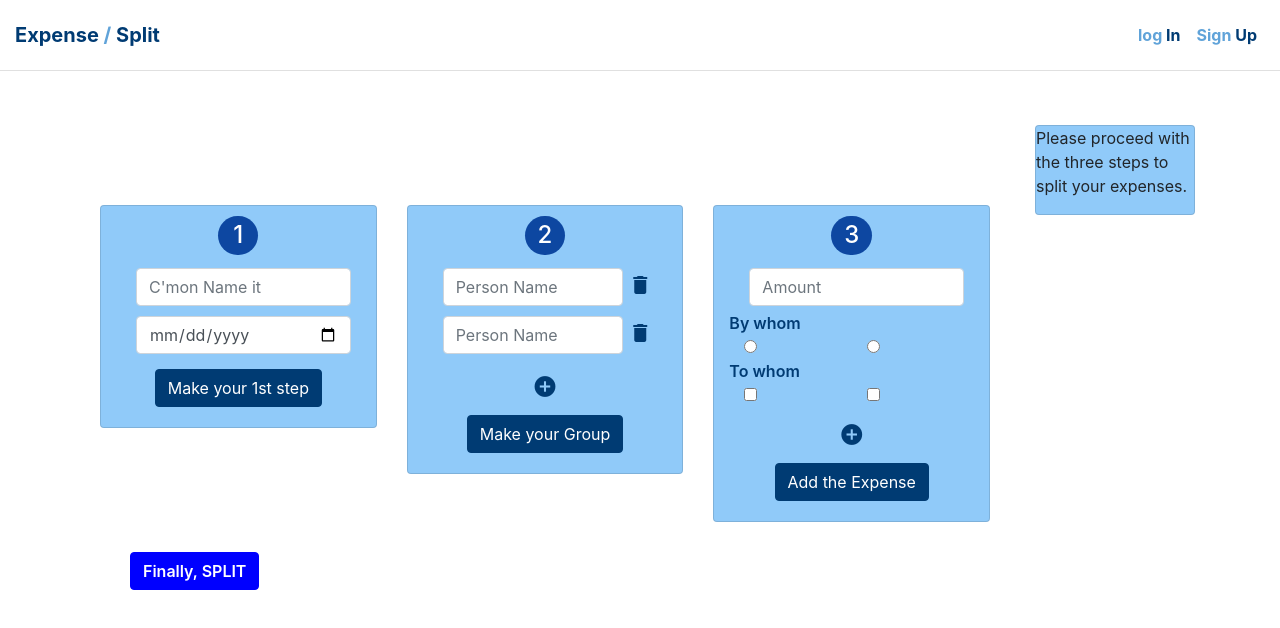
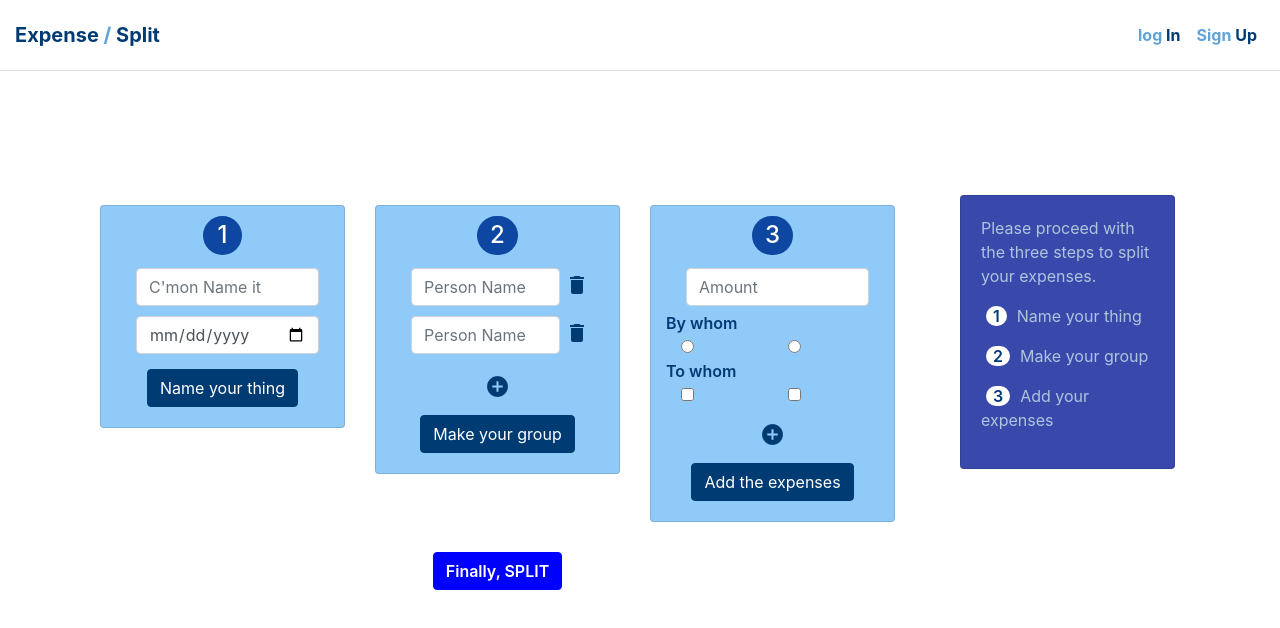
Before and after one commit to Madhubalajb/Expense-Split, a React (Create React App) app: page / in a window 1280 px wide. Shown: the top 628 px of the page. Built offline with nearby package versions, Linux system fonts and the light colour scheme.

Commit message:
Add Info Card

```diff
--- a/src/components/DisplayExpense.js
+++ b/src/components/DisplayExpense.js
@@ -6,41 +6,67 @@ const DisplayExpense = () => {
     const [expenses, setExpenses] = useState([])
 
     useEffect(() => {
-        expenseService.getData().then(expenses => setExpenses(expenses))
+        const loggedUser = window.localStorage.getItem('logged-Expense-Split-User')
+        if(loggedUser) {
+            expenseService.getData()
+            .then(expenses => setExpenses(expenses.filter(expense => expense.user.id === JSON.parse(loggedUser).id)))
+        }
     }, [])
 
-    const showExpense = () => expenses.map(expense => {
-        let date = new Date(expense.date)
-        let to_whom = expense.members.filter(member => member.isChecked === true)
-        let count = to_whom.length
-        let share = expense.amount / count
-
-        if(count > 0) {
+    const showExpense = () => expenses.map((expense, index) => {
             return(
                 <Col>
-                    <Card key={expense.id}>
-                        <h5>Expense Name - {expense.expense_name}</h5>
-                        <p>Amount - {expense.amount}</p>
-                        <p>Date - {date.getDate()}/{date.getMonth()}/{date.getFullYear()}</p>
-                        <p>By - {expense.by_whom}</p>
-                        <p>Members {to_whom.map(member => `${member.name} ${share} `) }</p>
+                    <Card className="infoCard" key={index}>
+                        <div>
+                            <center><h4>{expense.expense_name}</h4></center>
+                            <div className="flexDisplay blocks">
+                                <i className="material-icons calendar">event</i><span>{new Date(expense.date).toDateString()}</span>
+                            </div>
+                        </div>
+                        <hr/>
+                        <div className="blocks">
+                            <h6>Your Group</h6>
+                            {
+                                expense.members.map((member, index) => {
+                                    return (
+                                        <div key={index} className="flexDisplay">
+                                            <i className="material-icons person">person</i><span>{member.name}</span>
+                                        </div>
+                                    )
+                                })
+                            }
+                        </div>
+                        <hr/>
+                        <div className="blocks">
+                            <h6>Expenses</h6>
+                            {
+                                expense.expenses.map((expense, index) => {
+                                    let to = expense.to_whom.filter(to => to.isChecked === true)
+                                    return (
+                                        <div key={index}>
+                                            <div className="flexDisplay">
+                                                <i className="material-icons white">navigate_next</i>
+                                                <span className="white">Amount</span>
+                                                <span>{expense.amount}</span>
+                                            </div>
+                                            <div>
+                                                <span className="white">By</span>
+                                                <span>{expense.by_whom}</span>
+                                            </div>
+                                            <div>
+                                                <span className="white">To</span>
+                                                {
+                                                    to.map((to, index) => <span key={index}>{to.name}</span>)
+                                                }
+                                            </div>
+                                        </div>
+                                    )
+                                })
+                            }
+                        </div>
                     </Card>
                 </Col>
                 )
-        }
-        else {
-            return(
-                <Col>
-                    <Card key={expense.id}>
-                        <h5>Expense Name - {expense.expense_name}</h5>
-                        <p>Amount - {expense.amount}</p>
-                        <p>Date - {date.getDate()}/{date.getMonth()}/{date.getFullYear()}</p>
-                        <p>By -{expense.by_whom}</p>
-                        <p>Members {expense.by_whom} {expense.amount}</p>
-                    </Card>
-                </Col>
-                )
-        }
         })
 
     return (
--- a/src/components/ExpenseForm.js
+++ b/src/components/ExpenseForm.js
@@ -1,8 +1,15 @@
-import React from 'react'
+import React, {useState} from 'react'
 import {Container, Row, Col, Card, Button, Form} from 'react-bootstrap'
 
 const ExpenseForm = (props) => {
+    const [selectedRadio, setSelectedRadio] = useState('')
 
+    const handleSelectedRadio = (event) => setSelectedRadio(event.target.value )
+
+    const handleRadio = (event) => {
+        props.handleRadio(event)
+        handleSelectedRadio(event)
+    }
 
  return (
     <Container className="split">
@@ -13,7 +20,7 @@ const ExpenseForm = (props) => {
                         <center><h4 className="one">1</h4></center>
                         <Form.Control onChange={props.handleExpName} value={props.expName || ""} placeholder="C'mon Name it" required/>
                         <Form.Control onChange={props.handleDate} value={props.date} type="date" required/>
-                        <center><Button title="Name your thing" onClick={props.handleFirst}>Make your 1st step</Button></center>
+                        <center><Button title="Name your thing" onClick={props.handleFirst}>Name your thing</Button></center>
                     </Card>
                 </Col>
 
@@ -25,7 +32,7 @@ const ExpenseForm = (props) => {
                                 return (
                                     <div className="addPerson" key={index}>
                                         <Form.Control value={member.name || ""} placeholder="Person Name" onChange={(event) => props.handleMember(event, index)} />
-                                        <i className="material-icons minusBtn" title="delete member" onClick={() => props.removeMember(index)}>delete </i>
+                                        <i className="material-icons minusBtn" title="delete member" onClick={() => props.removeMember(index)}>delete</i>
                                     </div>
                                 )
                             })
@@ -33,7 +40,7 @@ const ExpenseForm = (props) => {
                         <center>
                             <i className="material-icons addBtn" title="add member" onClick={(event) => props.addMember(event)}>add_circle</i>
                         </center>
-                        <center><Button title="form group" onClick={props.handleSecond}>Make your Group</Button></center>
+                        <center><Button title="form group" onClick={props.handleSecond}>Make your group</Button></center>
                     </Card>
                 </Col>
 
@@ -47,7 +54,8 @@ const ExpenseForm = (props) => {
                             props.members.map((member,index) => {
                                 return(
                                     <Col key={index}>
-                                        <Form.Check type="radio" value={member.name || ""} label={member.name} onChange={props.handleRadio} />
+                                        <Form.Check type="radio" checked={selectedRadio === member.name} value={member.name || ""}
+                                        label={member.name} onChange={(event) => handleRadio(event)} />
                                     </Col>
                                 )
                             })
@@ -59,20 +67,21 @@ const ExpenseForm = (props) => {
                             props.members.map((member,index) => {
                                 return(
                                     <Col key={index}>
-                                        <Form.Check type="checkbox" value={member.name || ""} label={member.name} onChange={() => props.handleCheckbox(index)}/>
+                                        <Form.Check type="checkbox" value={member.name || ""} label={member.name}
+                                            onChange={(event) => props.handleCheckbox(event, index)}/>
                                     </Col>
                                 )
                             })
                         }
                         </Row>
                         <center>
-                            <i className="material-icons addBtn" title="add more expense" onClick={(event) => props.addExpense(event)}>add_circle</i>
+                            <i className="material-icons addBtn" title="add more expense" onClick={(event) => props.addExpenseModal(event)}>add_circle</i>
                         </center>
-                        <center><Button title="add more expense" onClick={props.handleThird}>Add the Expense</Button></center>
+                        <center><Button title="add the expenses" onClick={props.addExpenseToInfoCard}>Add the expenses</Button></center>
                     </Card>
                 </Col>
             </Row>
-            <Button title="Split" className="split_btn" type="submit">Finally, SPLIT</Button>
+            <center><Button title="Split the expenses" className="split_btn" type="submit">Finally, SPLIT</Button></center>
         </Form>
     </Container>
  )
--- a/src/components/Home.js
+++ b/src/components/Home.js
@@ -12,34 +12,28 @@ const Home = () => {
     const [date, setDate] = useState('')
     const [amount, setAmount] = useState('')
     const [by_whom, setBy] = useState('')
-    const [to_whom, setTo] = useState([])
+    const [to_whom, setTo] = useState([{name: null, isChecked: false}, {name: null, isChecked: false}])
     const [members, setMembers] = useState([{name: null}, {name: null}])
     const [expenses, setExpenses] = useState([])
-
     const [firstCard, setFirst] = useState(false)
     const [secondCard, setSecond] = useState(false)
     const [thirdCard, setThird] = useState(false)
+    const [newExpModal, setModalUp] = useState(false)
+    const [isExpenseAdded, setExpenseAdded] = useState(false)
 
     const handleFirst = () => setFirst(true)
     const handleSecond = () => setSecond(true)
     const handleThird = () => setThird(true)
-
-    const [newExpModal, setModalUp] = useState(false)
     const handleModalUp = () => setModalUp(true)
     const handleModalDown = () => setModalUp(false)
-
     const handleExpName = (event) => setExpName(event.target.value)
     const handleDate = (event) => setDate(event.target.value)
     const handleAmount = (event) => setAmount(event.target.value)
     const handleRadio = (event) => setBy(event.target.value)
 
-    const handleCheckbox = (index) => {
-        const temp = members.map(member => {
-           return {
-                name: member.name,
-                isChecked: false
-            }
-        })
+    const handleCheckbox = (event, index) => {
+        const temp = [...to_whom]
+        temp[index].name = event.target.value
         temp[index].isChecked = !temp[index].isChecked
         setTo(temp)
     }
@@ -55,12 +49,20 @@ const Home = () => {
       const temp = [...members]
       temp[index].name = event.target.value
       setMembers(temp)
+
+      const temp1 = [...to_whom]
+      temp1[index].name = event.target.value
+      setTo(temp1)
     }
 
     const addMember = () => {
       const temp = [...members]
       temp.push({name: null})
       setMembers(temp)
+
+      const temp1 = [...to_whom]
+      temp.push({name: null, isChecked: false})
+      setTo(temp1)
     }
 
     const removeMember = (index) => {
@@ -72,19 +74,18 @@ const Home = () => {
     const makeNullExpense = () => {
       setAmount('')
       setBy('')
-      setTo([])
+      setTo([{name: null, isChecked: false}, {name: null, isChecked: false}])
     }
 
     const makeNullAll = () => {
       setExpName('')
       setDate('')
-      setMembers([])
+      setMembers([{name: null}, {name: null}])
       setExpenses([])
       makeNullExpense()
     }
 
-    const addExpense = (event) => {
-      event.preventDefault()
+    const addExpense = () => {
       const newExpense = {
         amount: Number(amount),
         by_whom: by_whom,
@@ -94,17 +95,35 @@ const Home = () => {
         const temp = [...expenses]
         temp.push(newExpense)
         setExpenses(temp)
+        setExpenseAdded(true)
         makeNullExpense()
-        if (newExpModal)
-          handleModalDown()
-        else
-          handleModalUp()
       }
       else if(isNaN(newExpense.amount) === true) {
         showMessage(<div id="snackbar">Please enter a valid Amount</div>)
       }
       else {
         showMessage(<div id="snackbar">Please enter all the Expense details</div>)
+      }
+    }
+
+    const addExpenseModal = (event) => {
+      event.preventDefault()
+      addExpense()
+      if(newExpModal)
+        handleModalDown()
+      else
+        handleModalUp()
+    }
+
+    const addExpenseToInfoCard = () => {
+      if(isExpenseAdded) {
+        handleThird()
+        setExpenseAdded(false)
+      }
+      else {
+        addExpense()
+        handleThird()
+        setExpenseAdded(false)
       }
     }
 
@@ -136,21 +155,21 @@ const Home = () => {
         <Container className="home">
             <Notification msg={message} />
 
-            <NewExpenseModal show={newExpModal} Close={handleModalDown} addExpense={addExpense} members={members} amount={amount}
-                        handleAmount={handleAmount} handleRadio={handleRadio} handleCheckbox={handleCheckbox} />
+            <NewExpenseModal show={newExpModal} Close={handleModalDown} addExpenseModal={addExpenseModal} members={members}
+                    amount={amount} handleAmount={handleAmount} handleRadio={handleRadio} handleCheckbox={handleCheckbox} />
 
             <Row>
-              <Col sm={10}>
-                  <ExpenseForm handleExpName={handleExpName} expName={expName} handleDate={handleDate} date={date}
+              <Col sm={9}>
+                <ExpenseForm handleExpName={handleExpName} expName={expName} handleDate={handleDate} date={date}
                         handleMember={handleMember} addMember={addMember} removeMember={removeMember} members={members}
-                        addExpense={addExpense} splitExpenses={splitExpenses} handleAmount={handleAmount} amount={amount}
-                        handleRadio={handleRadio} handleCheckbox={handleCheckbox} handleFirst={handleFirst}
-                        handleSecond={handleSecond} handleThird={handleThird} />
+                        addExpenseModal={addExpenseModal} splitExpenses={splitExpenses} handleAmount={handleAmount}
+                        amount={amount} handleRadio={handleRadio} handleCheckbox={handleCheckbox} handleFirst={handleFirst}
+                        handleSecond={handleSecond} handleThird={handleThird} addExpenseToInfoCard={addExpenseToInfoCard} />
               </Col>
 
-              <Col sm={2}>
+              <Col sm={3}>
                 <InfoCard expName={expName} date={date} members={members} expenses={expenses}
-                        firstCard={firstCard} secondCard={secondCard} thirdcard={thirdCard} />
+                        firstCard={firstCard} secondCard={secondCard} thirdCard={thirdCard} />
               </Col>
             </Row>
         </Container>
--- a/src/components/InfoCard.js
+++ b/src/components/InfoCard.js
@@ -1,26 +1,52 @@
 import React from 'react'
-import { Card, Row, Col } from 'react-bootstrap'
+import { Card } from 'react-bootstrap'
 
 const InfoCard = (props) => {
-    const empty = () => (
-        <p>Please proceed with the three steps to split your expenses.</p>
+    const IsFirstCardUp = props.firstCard
+    const IsSecondCardUp = props.secondCard
+    const IsThirdCardUp = props.thirdCard
+
+    const allEmpty = () => (
+        <div className="empty">
+            <p>Please proceed with the three steps to split your expenses.</p>
+            <p><span className="round">1</span>Name your thing</p>
+            <p><span className="round">2</span>Make your group</p>
+            <p><span className="round">3</span>Add your expenses</p>
+        </div>
+    )
+
+    const twoMoreSteps = () => (
+        <div className="empty">
+            <p>C'mon two more steps to go...</p>
+            <p><span className="round">2</span>Make your group</p>
+            <p><span className="round">3</span>Add your expenses</p>
+        </div>
+    )
+
+    const oneMoreStep = () => (
+         <div className="empty">
+            <p>Almost there! one more to go</p>
+            <p><span className="round">3</span>Add your expenses</p>
+        </div>
     )
 
     const first = () => (
-        <Row>
-            <Col><h6>{props.expName}</h6></Col>
-            <Col><i className="material-icons">calendar_today</i>{props.date}</Col>
-        </Row>
+        <div>
+            <center><h4>{props.expName}</h4></center>
+            <div className="flexDisplay blocks">
+                <i className="material-icons calendar">event</i><span>{new Date(props.date).toDateString()}</span>
+            </div>
+        </div>
     )
 
     const second = () => (
-        <div>
+        <div className="blocks">
             <h6>Your Group</h6>
             {
                 props.members.map((member, index) => {
                     return (
-                        <div key={index}>
-                            <i className="material-icons">person</i> {member.name}
+                        <div key={index} className="flexDisplay">
+                            <i className="material-icons person">person</i><span>{member.name}</span>
                         </div>
                     )
                 })
@@ -29,17 +55,29 @@ const InfoCard = (props) => {
     )
 
     const third = () => {
-        const to = props.expenses.to_whom.filter(to => to.isChecked === true)
         return (
-            <div>
+            <div className="blocks">
                 <h6>Expenses</h6>
                 {
                     props.expenses.map((expense, index) => {
+                        let to = expense.to_whom.filter(to => to.isChecked === true)
                         return (
-                            <div key={index}>
-                                {index + 1} <i className="material-icons">attach_money</i>{expense.amount}
-                                <p>By {expense.by_whom}</p>
-                                <p>To {to.map(to => to.name)}</p>
+                            <div className="blocks" key={index}>
+                                <div className="flexDisplay">
+                                    <i className="material-icons white">navigate_next</i>
+                                    <span className="white">Amount -</span>
+                                    <span>{expense.amount}</span>
+                                </div>
+                                <div>
+                                    <span className="white">By -</span>
+                                    <span>{expense.by_whom}</span>
+                                </div>
+                                <div>
+                                    <span className="white">To -</span>
+                                    {
+                                        to.map((to, index) => <span key={index}>{to.name}</span>)
+                                    }
+                                </div>
                             </div>
                         )
                     })
@@ -48,34 +86,41 @@ const InfoCard = (props) => {
         )
     }
 
-    if (props.firstCard === true && props.secondCard === true && props.thirdCard === true) {
+    if (IsFirstCardUp && IsSecondCardUp && IsThirdCardUp) {
         return (
             <Card className="infoCard">
-                <Row>{first()}</Row>
-                <Row>{second()}</Row>
-                <Row>{third()}</Row>
+                {first()}
+                <hr/>
+                {second()}
+                <hr/>
+                {third()}
             </Card>
         )
     }
-    else if (props.firstCard === true && props.secondCard === true && props.thirdCard === false) {
+    else if (IsFirstCardUp && IsSecondCardUp && !IsThirdCardUp) {
       return (
             <Card className="infoCard">
-                <Row>{first()}</Row>
-                <Row>{second()}</Row>
+                {first()}
+                <hr/>
+                {second()}
+                <hr/>
+                {oneMoreStep()}
             </Card>
         )
     }
-    else if (props.firstCard === true && props.secondCard === false && props.thirdCard === false) {
+    else if (IsFirstCardUp && !IsSecondCardUp && !IsThirdCardUp) {
         return (
             <Card className="infoCard">
-               <Row>{first()}</Row>
+                {first()}
+                <hr/>
+                {twoMoreSteps()}
             </Card>
         )
     }
-    else {
+    else if (!IsFirstCardUp && !IsSecondCardUp && !IsThirdCardUp) {
         return (
             <Card className="infoCard">
-                {empty()}
+                {allEmpty()}
             </Card>
         )
     }
--- a/src/components/NewExpenseModal.js
+++ b/src/components/NewExpenseModal.js
@@ -1,12 +1,21 @@
-import React from'react'
+import React, {useState} from'react'
 import { Modal, Form, Row, Col, Button} from 'react-bootstrap'
 
 const NewExpenseModal = (props) => {
+    const [selectedRadio, setSelectedRadio] = useState('')
+
+    const handleSelectedRadio = (event) => setSelectedRadio(event.target.value )
+
+    const handleRadio = (event) => {
+        props.handleRadio(event)
+        handleSelectedRadio(event)
+    }
+
     return (
         <Modal className="newExpModal" show={props.show} onHide={props.Close}>
             <Modal.Header closeButton><h5>Enter the new Expense details</h5></Modal.Header>
             <Modal.Body>
-                <Form onSubmit={props.addExpense}>
+                <Form onSubmit={props.addExpenseModal}>
                     <Form.Control placeholder="Amount" onChange={props.handleAmount} value={props.amount || ''} required />
 
                     <Row className="by-to">By whom</Row>
@@ -15,7 +24,8 @@ const NewExpenseModal = (props) => {
                         props.members.map((member,index) => {
                             return (
                                 <Col key={index}>
-                                    <Form.Check type="radio" value={member.name || ''} label={member.name} onChange={props.handleRadio} />
+                                    <Form.Check type="radio" checked={selectedRadio === member.name} value={member.name || ''}
+                                        label={member.name} onChange={(event) => handleRadio(event)} />
                                 </Col>
                             )
                         })
@@ -28,7 +38,8 @@ const NewExpenseModal = (props) => {
                         props.members.map((member,index) => {
                             return (
                                 <Col key={index}>
-                                    <Form.Check type="checkbox" value={member.name || ''} label={member.name} onChange={() => props.handleCheckbox(index)} />
+                                    <Form.Check type="checkbox" value={member.name || ''} label={member.name}
+                                        onChange={(event) => props.handleCheckbox(event, index)} />
                                 </Col>
                             )
                         })
--- a/src/index.scss
+++ b/src/index.scss
@@ -2,6 +2,7 @@ $Blue-Grotto: #60A3D9;
 $Navy-Blue: #003B73;
 $Pale-Blue: #90caf9;
 $Another-Blue: #0D47A1;
+$infoCard-Blue: #3949ab;
 $light-grey: #e0e0e0;
 body {
     padding-top: 125px;
@@ -28,7 +29,48 @@ body {
         }
     }
     .infoCard {
-        background-color: $Pale-Blue;
+        background-color: $infoCard-Blue;
+        height: fit-content;
+        margin: 70px 20px;
+        padding: 10px 10px;
+        color: lightsteelblue;
+        .expNumber {
+            background-color: skyblue;
+            border-radius: 50px;
+            padding: 5px;
+        }
+        .round {
+            background-color: white;
+            color: $Navy-Blue;
+            border-radius: 50px;
+            font-weight: 600;
+            padding: 0px 7px;
+            margin-right: 10px;
+        }
+        .blocks {
+            margin: 10px;
+        }
+        .flexDisplay {
+            display: flex;
+        }
+        hr {
+            margin: 10px;
+            border-top: 1px solid #03A9F4;
+        }
+        h4, h6, .white{
+            color: white;
+        }
+        .empty {
+            margin: auto;
+            padding: 10px;
+        }
+        .calendar, .person {
+            margin-right: 10px;
+            color: white;
+        }
+        span {
+            margin: 0px 5px;
+        }
     }
     .btn {
         width: fit-content;
```
